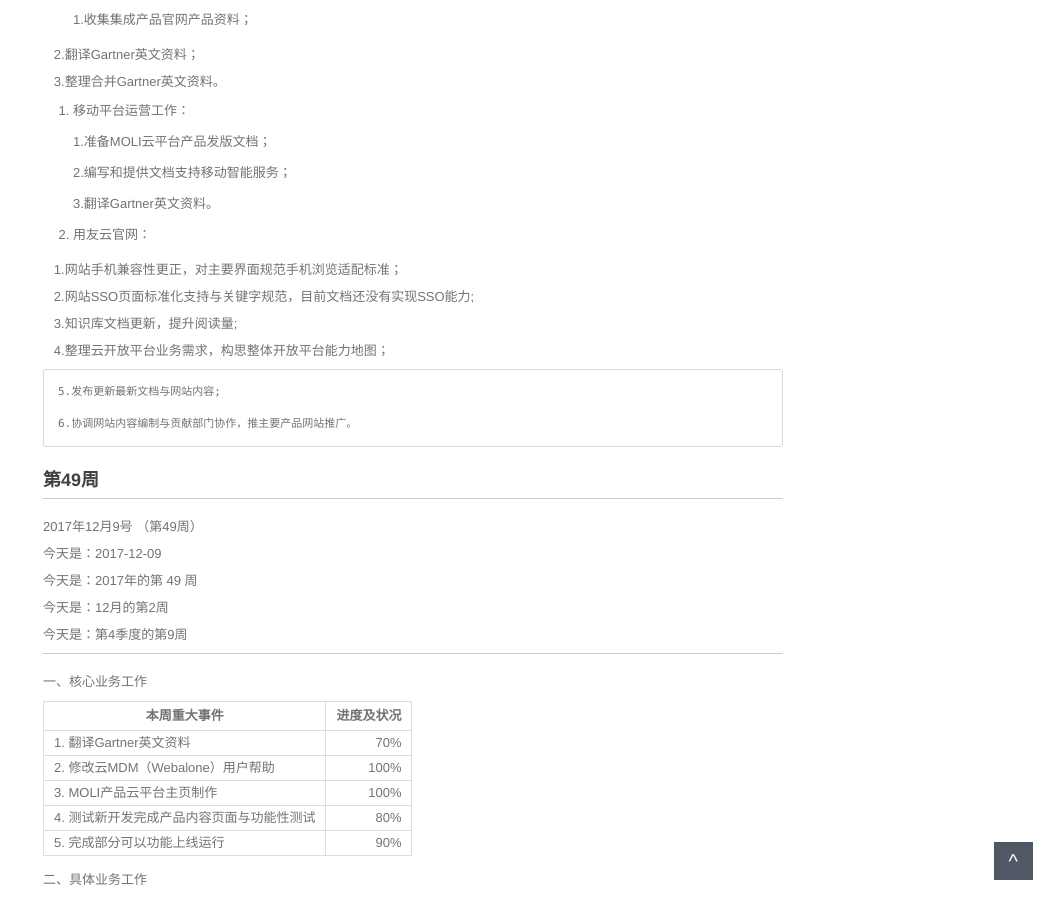
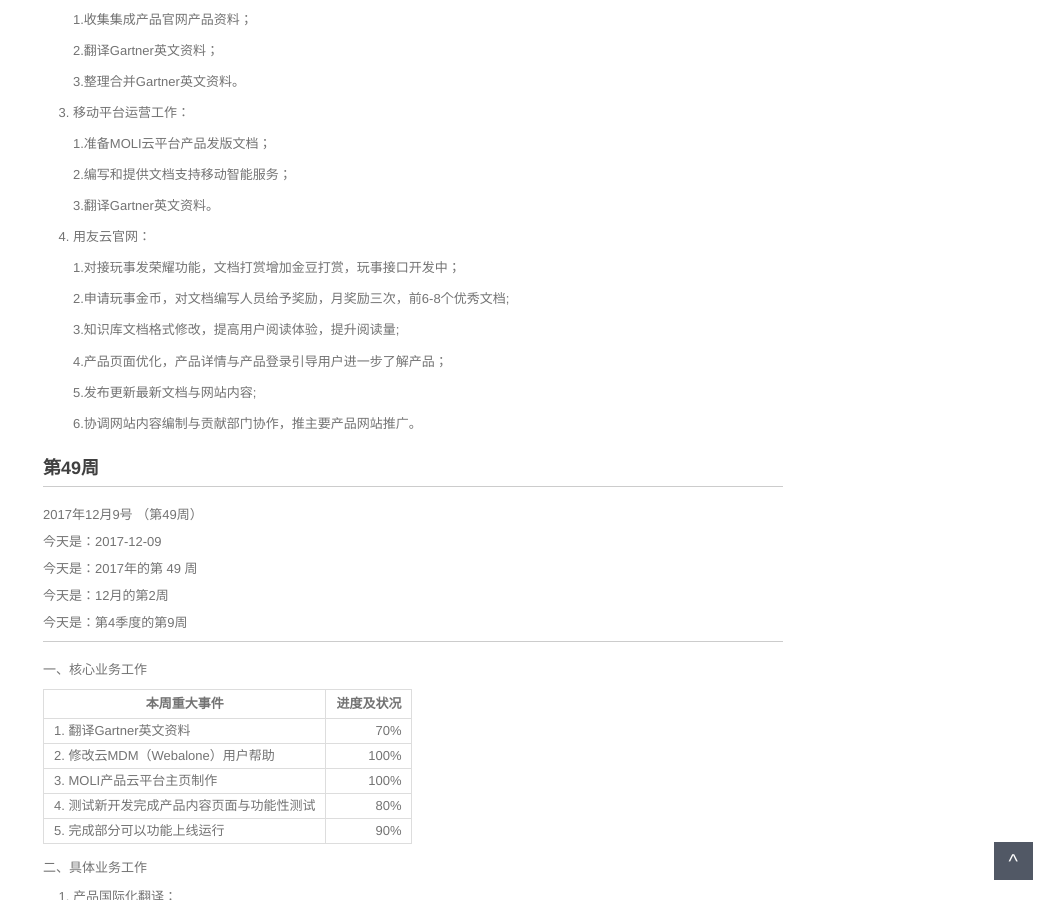
Before and after one commit to walllFlower/blog, a Jekyll site: the page built from _posts/2017-06-22-day_report_cxz.md, in a window 1280 px wide and 900 px high, scrolled down 908 px. Shown: the whole window, without its empty margins (227-1280 px from the left). Built offline with Jekyll 4.4.1, drawn with Linux system fonts in a browser that asks for light colours; comment, search, counter and statistics services are not loaded.

Commit message:
Update 2017-06-22-day_report_cxz.md

```diff
--- a/_posts/2017-06-22-day_report_cxz.md
+++ b/_posts/2017-06-22-day_report_cxz.md
@@ -48,9 +48,9 @@ categories: 日报
 
     1.收集集成产品官网产品资料；
 
-    2.翻译Gartner英文资料；
+    2.翻译Gartner英文资料；
 
-    3.整理合并Gartner英文资料。
+    3.整理合并Gartner英文资料。
 
 3. 移动平台运营工作：
 
@@ -62,13 +62,13 @@ categories: 日报
 
 4. 用友云官网：
 
-    1.网站手机兼容性更正，对主要界面规范手机浏览适配标准；
+    1.对接玩事发荣耀功能，文档打赏增加金豆打赏，玩事接口开发中；
 
-    2.网站SSO页面标准化支持与关键字规范，目前文档还没有实现SSO能力;
+    2.申请玩事金币，对文档编写人员给予奖励，月奖励三次，前6-8个优秀文档;
 
-    3.知识库文档更新，提升阅读量;
+    3.知识库文档格式修改，提高用户阅读体验，提升阅读量;
 
-    4.整理云开放平台业务需求，构思整体开放平台能力地图；
+    4.产品页面优化，产品详情与产品登录引导用户进一步了解产品；
 
     5.发布更新最新文档与网站内容;
 
```
